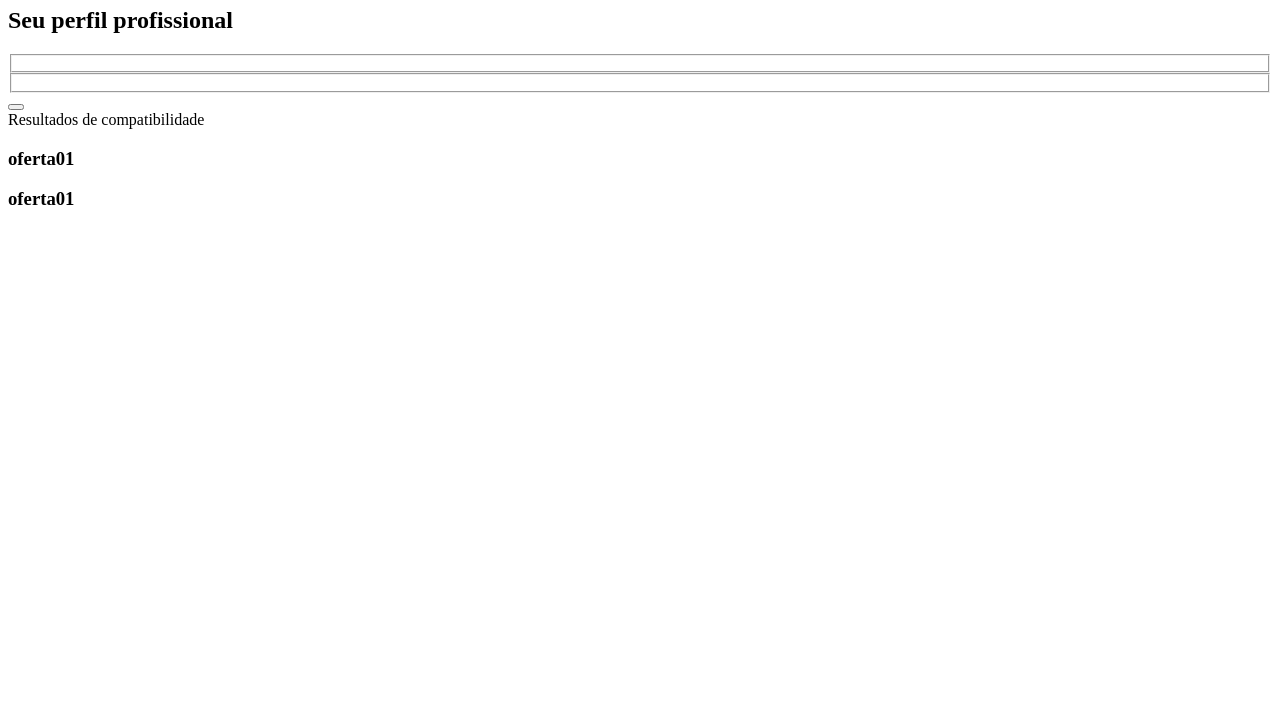
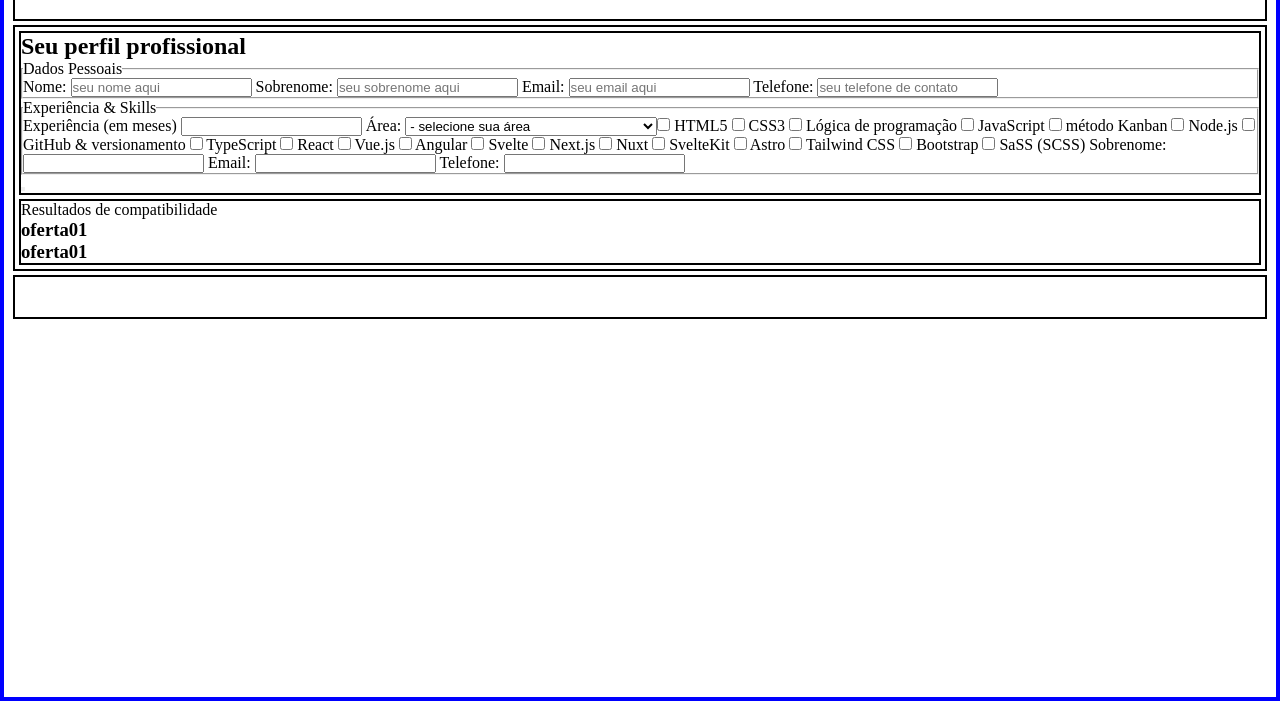
Before and after one commit to didiertavares/SCTec-projetoRecup-M1, a website: page index.html in a window 1280 px wide. Shown: the part 99-800 px from the top of the page. Drawn offline with Linux system fonts and the light colour scheme.

Commit message:
feat/ T008 html > in progress; building applier's form

```diff
--- a/assets/styles/index.style.css
+++ b/assets/styles/index.style.css
@@ -0,0 +1,68 @@
+*{
+    margin: 0;
+    padding: 0;
+}
+body{
+    margin: 0;
+    padding: 5px;
+    box-sizing: border-box;
+    min-height: 100vh;
+    border: 4px solid blue;
+}
+header{
+    margin: 4px;
+    border: 2px solid black;
+
+}
+nav{
+    margin: 4px;
+    border: 2px solid black;
+    height: 40px;
+}
+main{
+    margin: 4px;
+    border: 2px solid black;
+}
+footer{
+    margin: 4px;
+    border: 2px solid black;
+    height: 40px;
+}
+#perfil{
+    margin: 4px;
+    border: 2px solid black;
+}
+#resultados{
+    margin: 4px;
+    border: 2px solid black;
+}
+
+
+#form-perfil input:focus {
+    outline: 2px solid green;
+}
+
+
+
+
+
+/* RESPONSIVIDADE (quase) PRONTA
+@media(max-width:768px){
+    #reducedMenu{                       > menu vira 3 "listras"
+    display: block;
+    color: rgb(131, 197, 190);
+    }
+    .menuList{
+    position: absolute;
+    top: 20px;
+    right: 20px;
+    gap: 10px;
+    background: rgb(170, 213, 118);
+    color: rgb(11, 29, 1);
+    flex-direction: column;
+    display: none;
+    }
+    .menuList.ativa{
+    display: flex;
+    }
+} */
--- a/index.html
+++ b/index.html
@@ -1,9 +1,10 @@
 <!DOCTYPE html>
-<html lang="en">
+<html lang="pt-BR">
 <head>
     <meta charset="UTF-8">
     <meta name="viewport" content="width=device-width, initial-scale=1.0">
-    <title>Projeto Skillmatch 2.0</title>
+    <title>Skillmatch 2.0 - jobs vs appliers matching analysis system</title>
+    <meta name="description" content="sistema para análise de compatibilidade entre perfil de candidato e vagas ofertadas"/>
     <link rel="stylesheet" href="./assets/styles/index.style.css">
 </head>
 <body>
@@ -21,13 +22,120 @@
         <section id="perfil" aria-labelledby="titulo-perfil">
             <h2 id="titulo-perfil">Seu perfil profissional</h2>
 
-            <form action="" id="form-perfil">
+            <form action="#" method="post" id="form-perfil" role="search">
 
                 <fieldset>
+                    <legend>Dados Pessoais</legend>
+
+                    <label for="nome">Nome:</label>
+                    <input type="text" id="nome" name="nome" placeholder="seu nome aqui" required>
+
+                    <label for="sobrenome">Sobrenome:</label>
+                    <input type="text" id="sobrenome" name="sobrenome" placeholder="seu sobrenome aqui" required>
+
+                    <label for="email">Email:</label>
+                    <input type="email" id="email" name="email" placeholder="seu email aqui" required>
+
+                    <label for="telefone">Telefone:</label>
+                    <input type="tel" id="telefone" name="telefone" placeholder="seu telefone de contato" required>
 
                 </fieldset>
 
                 <fieldset>
+                    <legend>Experiência & Skills</legend>
+
+                    <label for="expe">Experiência (em meses)</label>
+                    <input type="number" id="expe" name="experiência">
+
+                    <label for="area">Área:</label>
+                    <select id="area" name="área">
+                        <option value="">- selecione sua área</option>
+                        <option value="front-end">Front End</option>
+                        <option value="back-end">Back End</option>
+                        <option value="database">Banco de Dados</option>
+                        <option value="infra-devops">Infraestrutura / DevOps</option>
+                        <option value="mobile">Mobile</option>
+                        <option value="data">Dados | Engenharia, Ciência & Análise</option>
+                        <option value="ia-ml">IA & Machine Learning</option>
+                        <option value="cybersecurt">Cibersegurança</option>
+
+                    <input type="checkbox" id="html" class="techs-fe" name="html" value="sim" />
+                    <label for="html">HTML5</label>
+
+                    <input type="checkbox" id="css" class="techs-fe" name="css" value="sim" />
+                    <label for="css">CSS3</label>
+
+                    <input type="checkbox" id="logica" class="techs-fe" name="logica" value="sim" />
+                    <label for="logica">Lógica de programação</label>
+
+                    <input type="checkbox" id="js" class="techs-fe" name="js" value="sim" />
+                    <label for="js">JavaScript</label>
+
+                    <input type="checkbox" id="kanban" class="techs-fe" name="kanban" value="sim" />
+                    <label for="kanban">método Kanban</label>
+
+                    <input type="checkbox" id="node" class="techs-fe" name="node" value="sim" />
+                    <label for="node">Node.js</label>
+
+                    <input type="checkbox" id="git" class="techs-fe" name="git" value="sim" />
+                    <label for="git">GitHub & versionamento</label>
+
+                    <input type="checkbox" id="ts" class="techs-fe" name="ts" value="sim" />
+                    <label for="ts">TypeScript</label>
+
+                    <input type="checkbox" id="react" class="techs-fe" name="react" value="sim" />
+                    <label for="react">React</label>
+
+                    <input type="checkbox" id="vue" class="techs-fe" name="vue" value="sim" />
+                    <label for="vue">Vue.js</label>
+
+                    <input type="checkbox" id="angular" class="techs-fe" name="angular" value="sim" />
+                    <label for="angular">Angular</label>
+
+                    <input type="checkbox" id="svelte" class="techs-fe" name="svelte" value="sim" />
+                    <label for="svelte">Svelte</label>
+
+                    <input type="checkbox" id="nextjs" class="techs-fe" name="nextjs" value="sim" />
+                    <label for="nextjs">Next.js</label>
+
+                    <input type="checkbox" id="nuxt" class="techs-fe" name="nuxt" value="sim" />
+                    <label for="nuxt">Nuxt</label>
+
+                    <input type="checkbox" id="sveltekit" class="techs-fe" name="sveltekit" value="sim" />
+                    <label for="sveltekit">SvelteKit</label>
+
+                    <input type="checkbox" id="astro" class="techs-fe" name="astro" value="sim" />
+                    <label for="astro">Astro</label>
+
+                    <input type="checkbox" id="tailwindcss" class="techs-fe" name="tailwindcss" value="sim" />
+                    <label for="tailwindcss">Tailwind CSS</label>
+
+                    <input type="checkbox" id="bootstrap" class="techs-fe" name="bootstrap" value="sim" />
+                    <label for="bootstrap">Bootstrap</label>
+
+                    <input type="checkbox" id="sass" class="techs-fe" name="sass" value="sim" />
+                    <label for="sass">SaSS (SCSS)</label>
+
+
+
+
+
+
+
+
+
+
+
+
+
+                    <label for="sobrenome">Sobrenome:</label>
+                    <input type="text" id="sobrenome" name="sobrenome">
+
+                    <label for="email">Email:</label>
+                    <input type="email" id="email" name="email">
+
+                    <label for="telefone">Telefone:</label>
+                    <input type="tel" id="telefone" name="telefone">
 
                 </fieldset>
 
```
